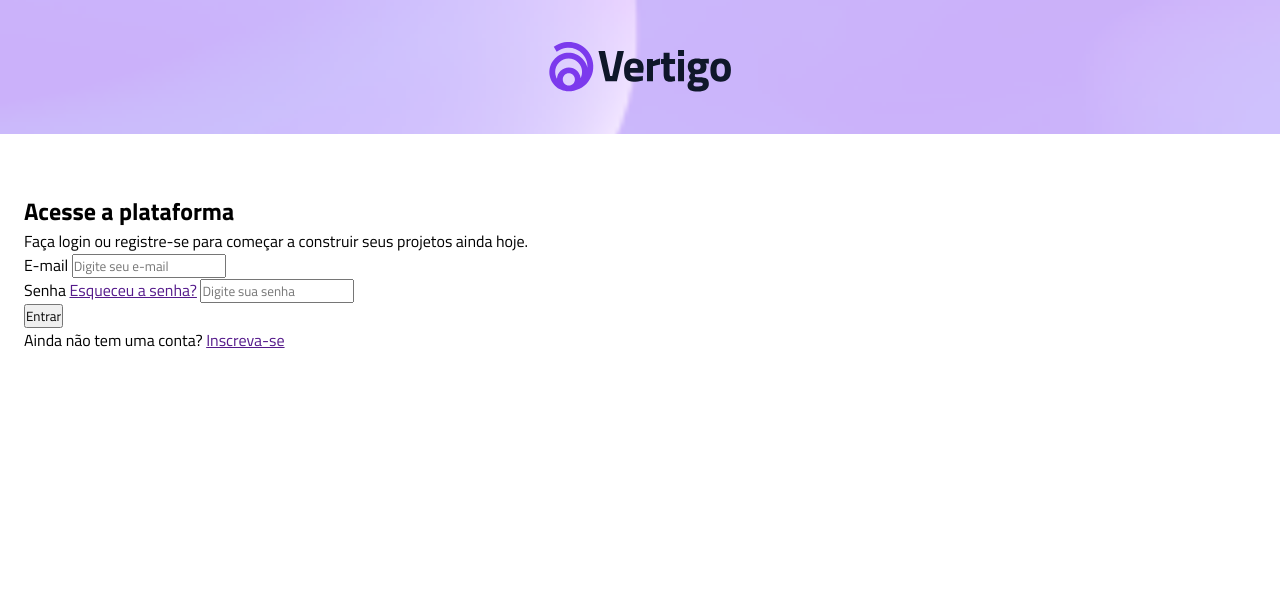
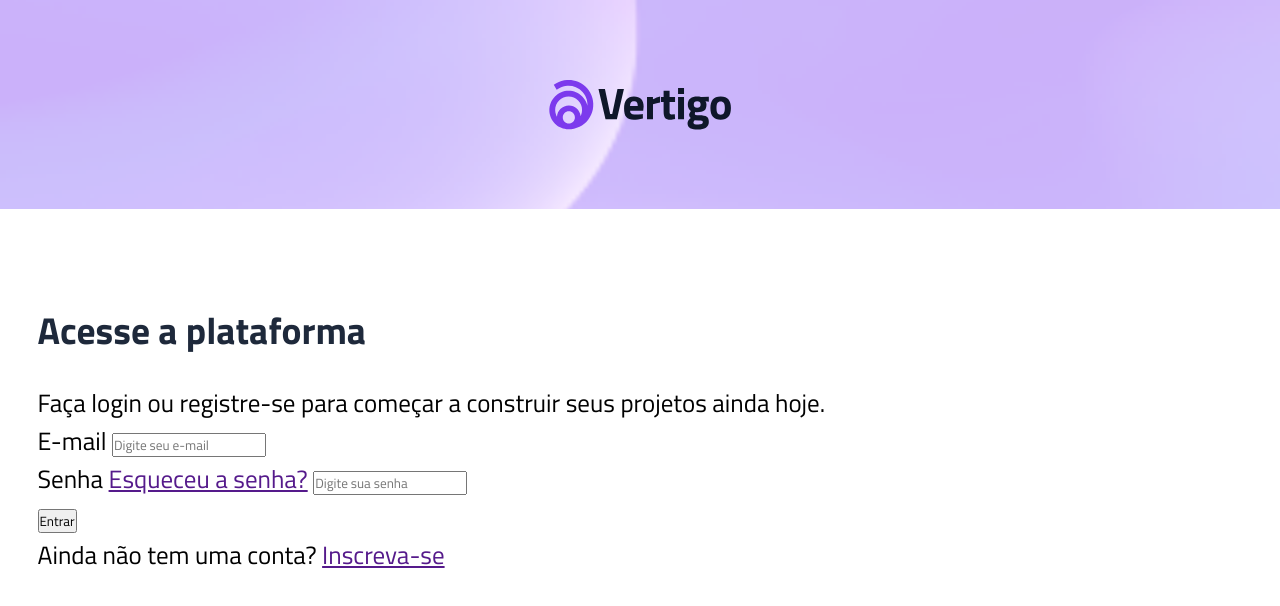
Before and after one commit to beavaz777/projeto-vertigo, a plain HTML site: page index.html in a window 1280 px wide. Drawn offline with Linux system fonts and the light colour scheme.

Commit message:
término da section descrição

```diff
--- a/style.css
+++ b/style.css
@@ -11,6 +11,8 @@
 
 :root{
     --gray-800: #1E293B;
+    --gray-600: #475569;
+    font-size: 1.5625rem;
 }
 
 header{
@@ -28,3 +30,8 @@ header{
 main{
     padding-inline: 1.5rem ;
 }
+
+.descricao h1 {
+    color: var(--gray-800);
+    margin-bottom: 1rem;
+}
```
